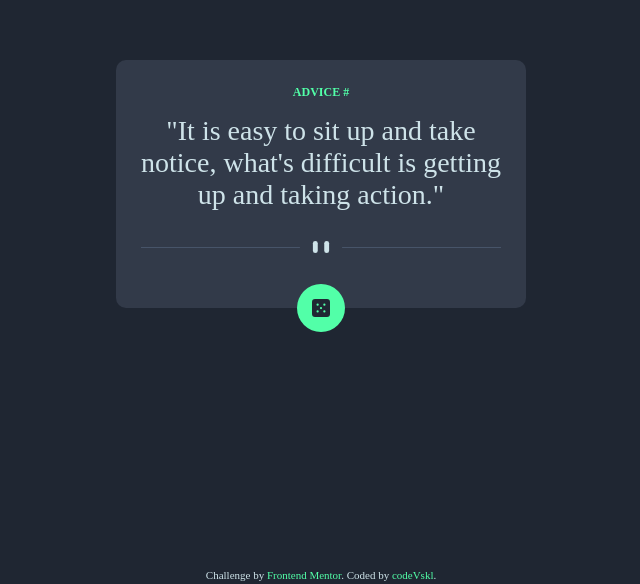
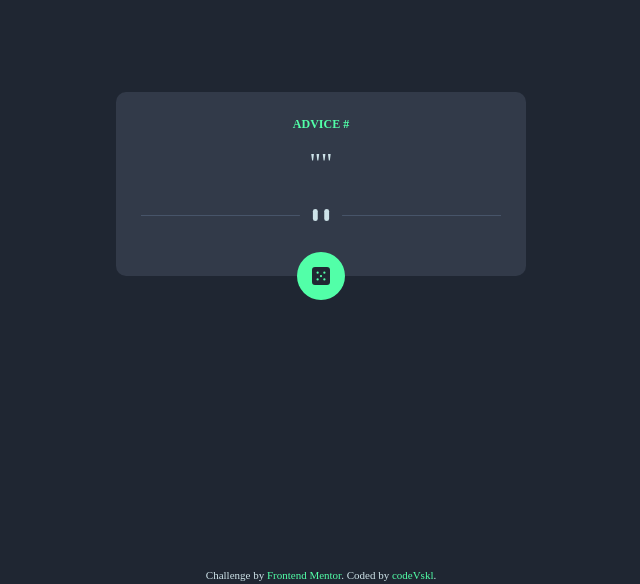
Before and after one commit to codeVskl/gerador-conselhos, a plain HTML site: page index.html in a window 1280 px wide. Shown: the part 216-800 px from the top of the page, without its empty margins (319-959 px from the left). Drawn offline with Linux system fonts and the light colour scheme; no server answers.

Commit message:
adicionado sombra ao dado quando coloca o mouse em cima e retirado o texto de inicio que sempre era substituido no html

```diff
--- a/index.html
+++ b/index.html
@@ -16,8 +16,7 @@
         <main class="principal">
 
             <h3 class="advice-id">Advice #</h3>
-            <p class="advice-text">"It is easy to sit up and take notice, what's difficult is getting up and
-                taking action."</p>
+            <p class="advice-text">""</p>
 
             <img src="src/images/pattern-divider-desktop.svg" alt="imagem de barras verticais e horizontais">
             <div class="dado gerar-advice">
--- a/src/CSS/style.css
+++ b/src/CSS/style.css
@@ -51,7 +51,12 @@
     bottom: -24px;
     padding: 15px;
     border-radius: 50%;
+    transition: ease-in-out 0.2s;
     background-color: var(--primary-medium);
+}
+
+.principal .dado:hover {
+    box-shadow: 0 0 40px var(--primary-medium) ;
 }
 
 .principal .dado img {
```
